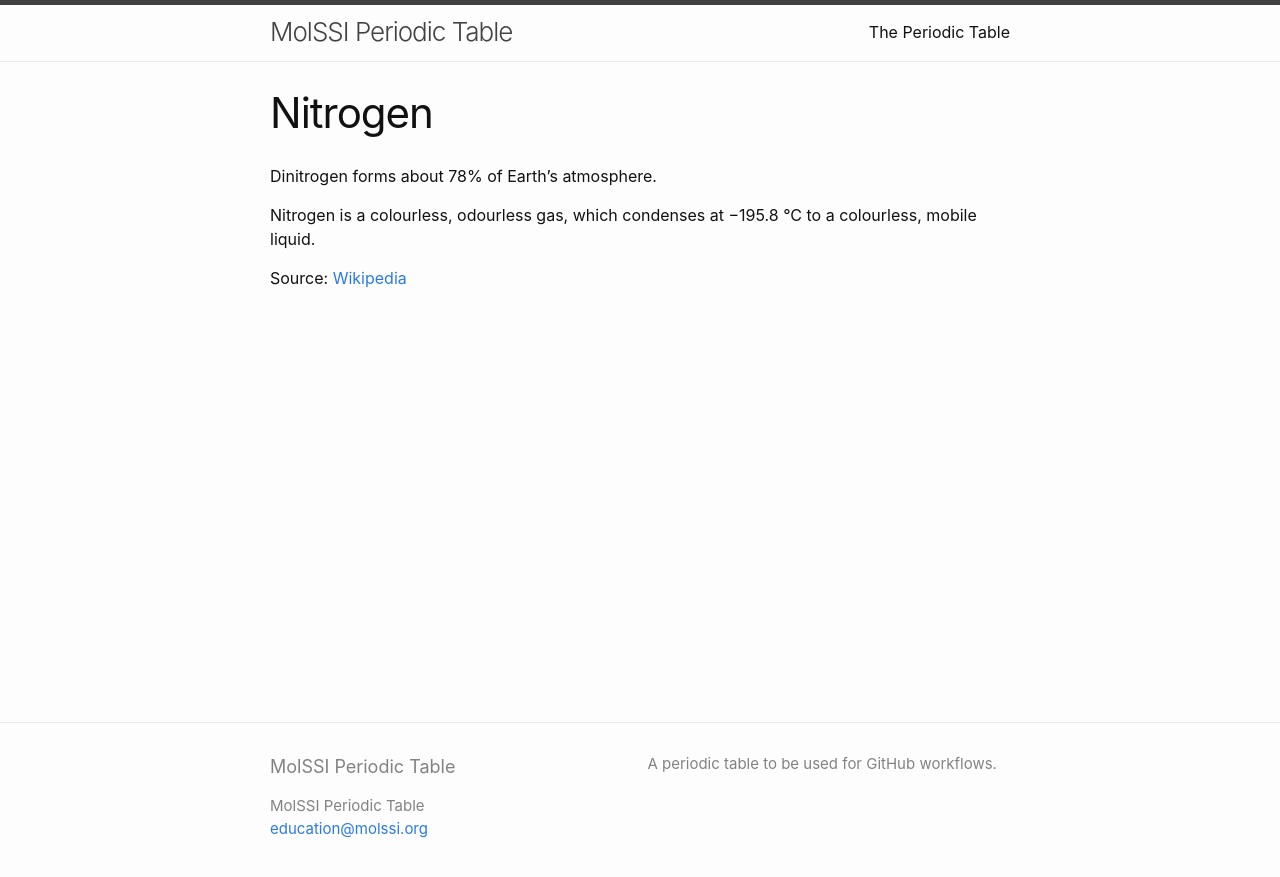
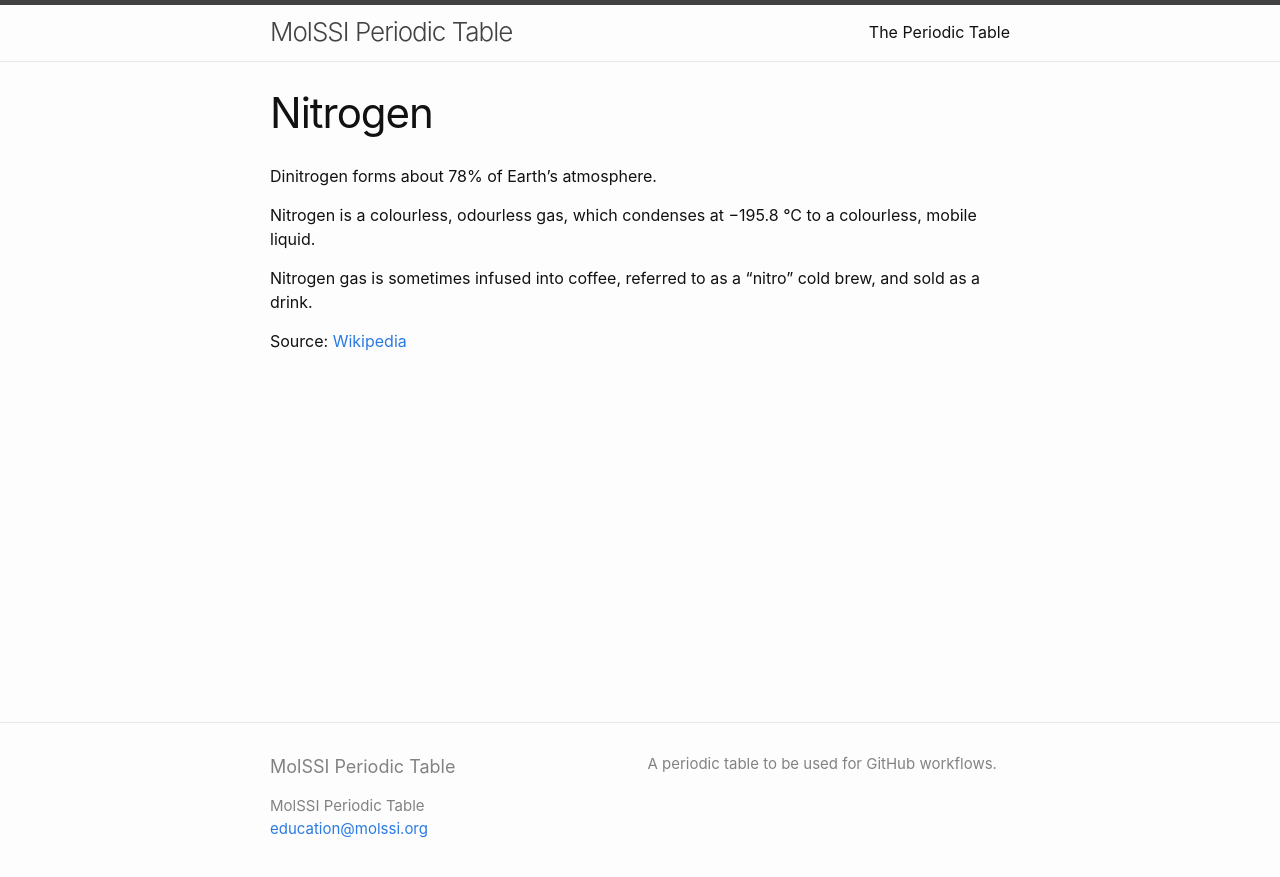
Before and after one commit to MolSSI-Education/periodic-table, a Jekyll site: the page built from elements/nitrogen.md, in a window 1280 px wide. Shown: the top 877 px of the page. Built offline with Jekyll 4.4.1, drawn with Linux system fonts in a browser that asks for light colours.

Commit message:
Add fun fact about nitro cold brews

```diff
--- a/elements/nitrogen.md
+++ b/elements/nitrogen.md
@@ -7,4 +7,6 @@ Dinitrogen forms about 78% of Earth's atmosphere.
 
 Nitrogen is a colourless, odourless gas, which condenses at −195.8 °C to a colourless, mobile liquid.
 
+Nitrogen gas is sometimes infused into coffee, referred to as a "nitro" cold brew, and sold as a drink.
+
 Source: [Wikipedia](https://en.wikipedia.org/wiki/Nitrogen)
```
